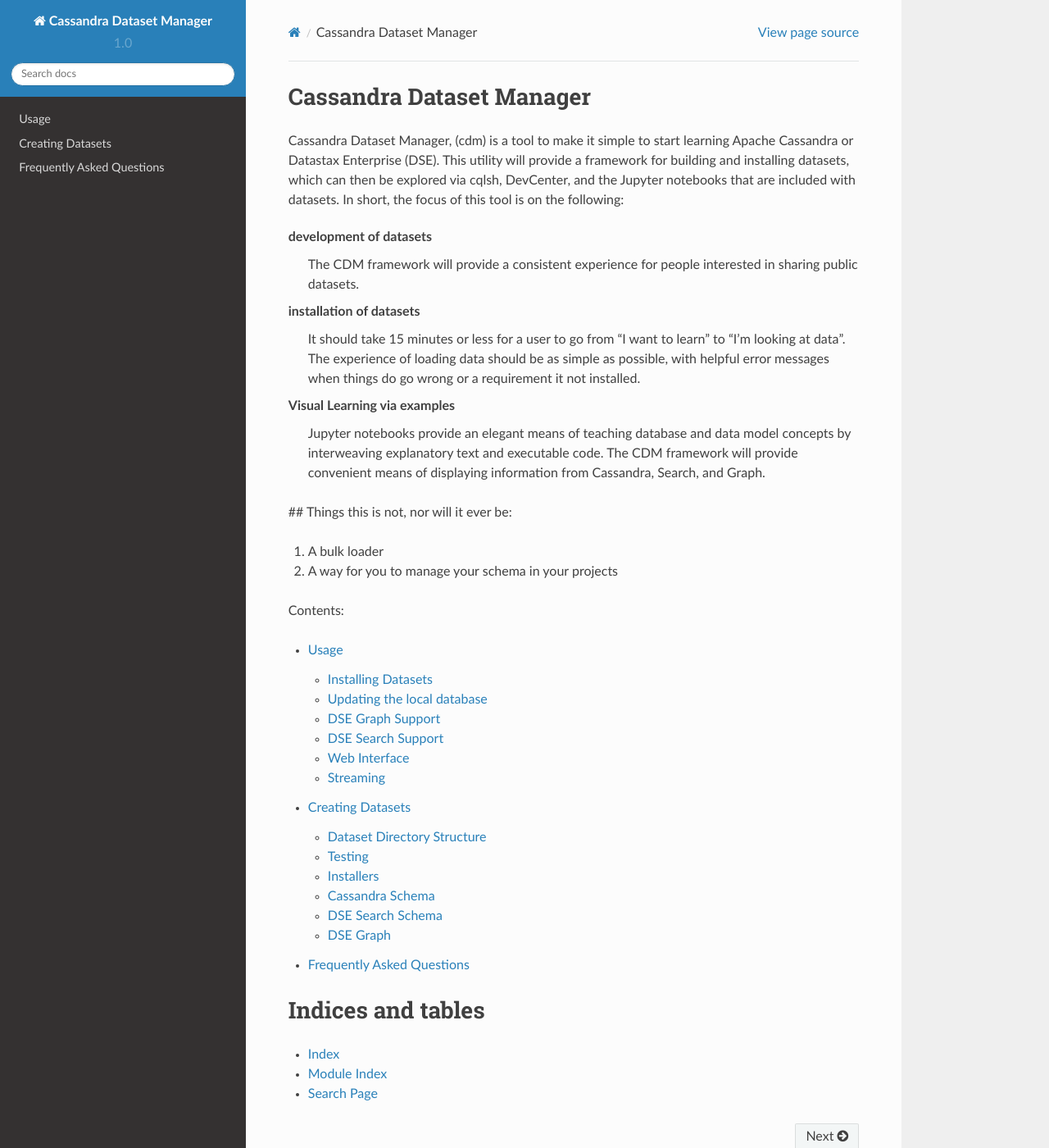
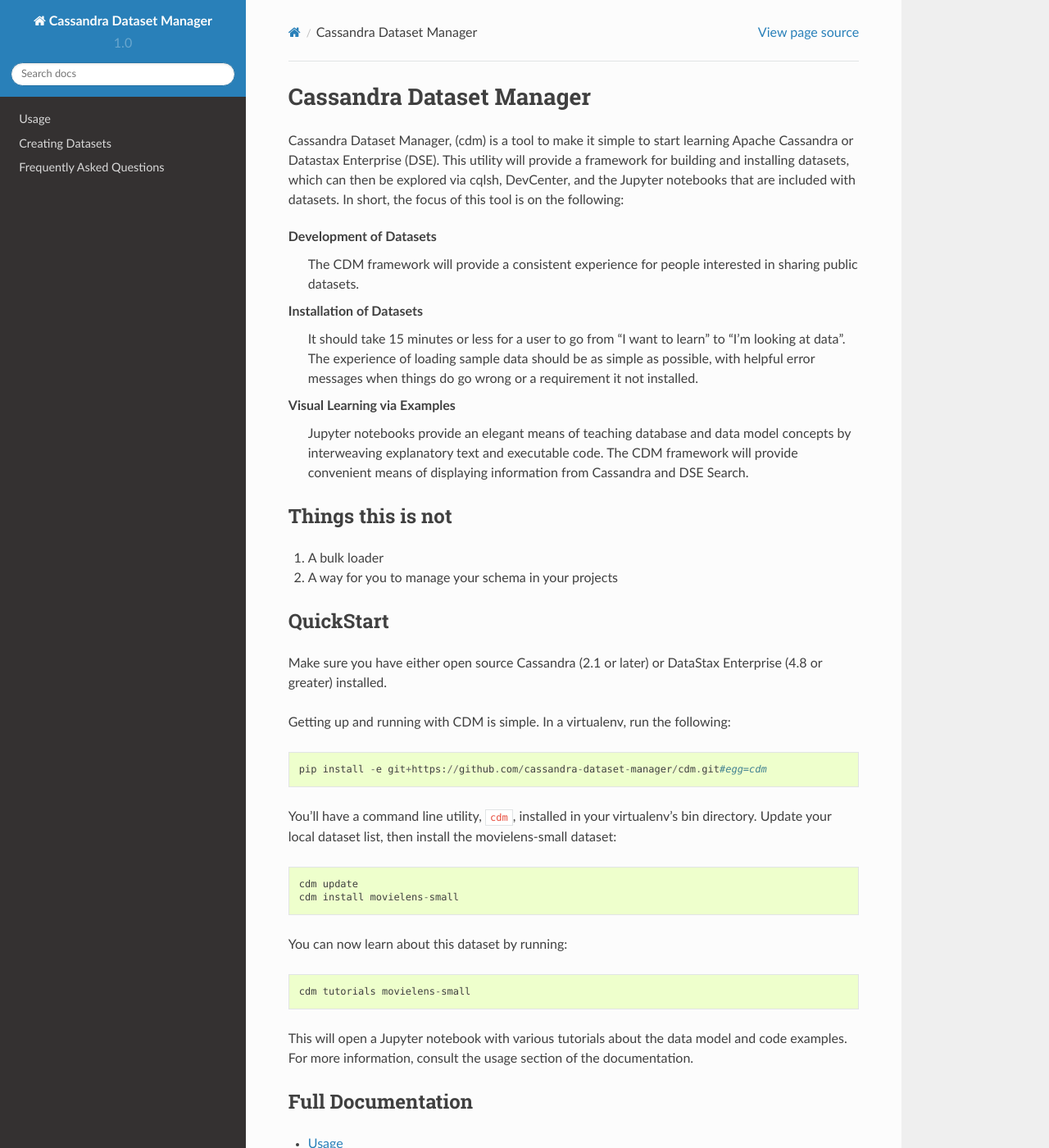
Before and after one commit to riptano/cdm, a Sphinx documentation site: the page built from docs/index.rst, in a window 1280 px wide and 1400 px high. Shown: the whole window at 82% size. Built offline with Sphinx 7.4.7 and the Read the Docs theme 2.0.0, drawn with Linux system fonts in a browser that asks for light colours.

Commit message:
updated the docs with useful infor

```diff
--- a/docs/index.rst
+++ b/docs/index.rst
@@ -8,22 +8,44 @@
 
 Cassandra Dataset Manager, (cdm) is a tool to make it simple to start learning Apache Cassandra or Datastax Enterprise (DSE).  This utility will provide a framework for building and installing datasets, which can then be explored via cqlsh, DevCenter, and the Jupyter notebooks that are included with datasets.  In short, the focus of this tool is on the following:
 
-development of datasets
+Development of Datasets
     The CDM framework will provide a consistent experience for people interested in sharing public datasets.
 
-installation of datasets
-    It should take 15 minutes or less for a user to go from "I want to learn" to "I'm looking at data".  The experience of loading data should be as simple as possible, with helpful error messages when things do go wrong or a requirement it not installed.
+Installation of Datasets
+    It should take 15 minutes or less for a user to go from "I want to learn" to "I'm looking at data".  The experience of loading sample data should be as simple as possible, with helpful error messages when things do go wrong or a requirement it not installed.
 
-Visual Learning via examples
-    Jupyter notebooks provide an elegant means of teaching database and data model concepts by interweaving explanatory text and executable code.  The CDM framework will provide convenient means of displaying information from Cassandra, Search, and Graph.
+Visual Learning via Examples
+    Jupyter notebooks provide an elegant means of teaching database and data model concepts by interweaving explanatory text and executable code.  The CDM framework will provide convenient means of displaying information from Cassandra and DSE Search.
 
 
-## Things this is not, nor will it ever be:
+Things this is not
+-------------------
 
 1. A bulk loader
 2. A way for you to manage your schema in your projects
 
-Contents:
+QuickStart
+----------
+
+Make sure you have either open source Cassandra (2.1 or later) or DataStax Enterprise (4.8 or greater) installed.
+
+Getting up and running with CDM is simple.  In a virtualenv, run the following::
+
+    pip install -e git+https://github.com/cassandra-dataset-manager/cdm.git#egg=cdm
+
+You'll have a command line utility, :code:`cdm`, installed in your virtualenv's bin directory.  Update your local dataset list, then install the movielens-small dataset::
+
+    cdm update
+    cdm install movielens-small
+
+You can now learn about this dataset by running::
+
+    cdm tutorials movielens-small
+
+This will open a Jupyter notebook with various tutorials about the data model and code examples.  For more information, consult the usage section of the documentation.
+
+Full Documentation
+-------------------
 
 .. toctree::
    :maxdepth: 2
--- a/docs/usage.rst
+++ b/docs/usage.rst
@@ -28,11 +28,3 @@
 --------------------
 
 Coming soon.
-
-Web Interface
--------------
-
-Coming soon.
-
-Streaming
-------------
```
